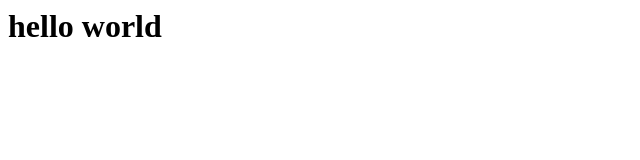
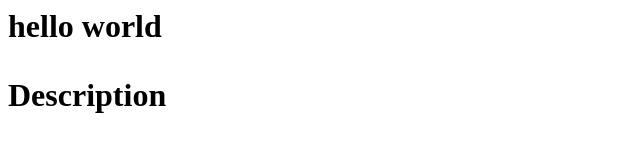
Before and after one commit to frx-2020/first-repo, a plain HTML site: page index.html in a window 1280 px wide. Shown: the whole page, without its empty margins (0-640 px from the left). Drawn offline with Linux system fonts and the light colour scheme.

Commit message:
add p tag to index

```diff
--- a/index.html
+++ b/index.html
@@ -1 +1,2 @@
 <h1>hello world<h1/>
+  <p>Description</p>
```
